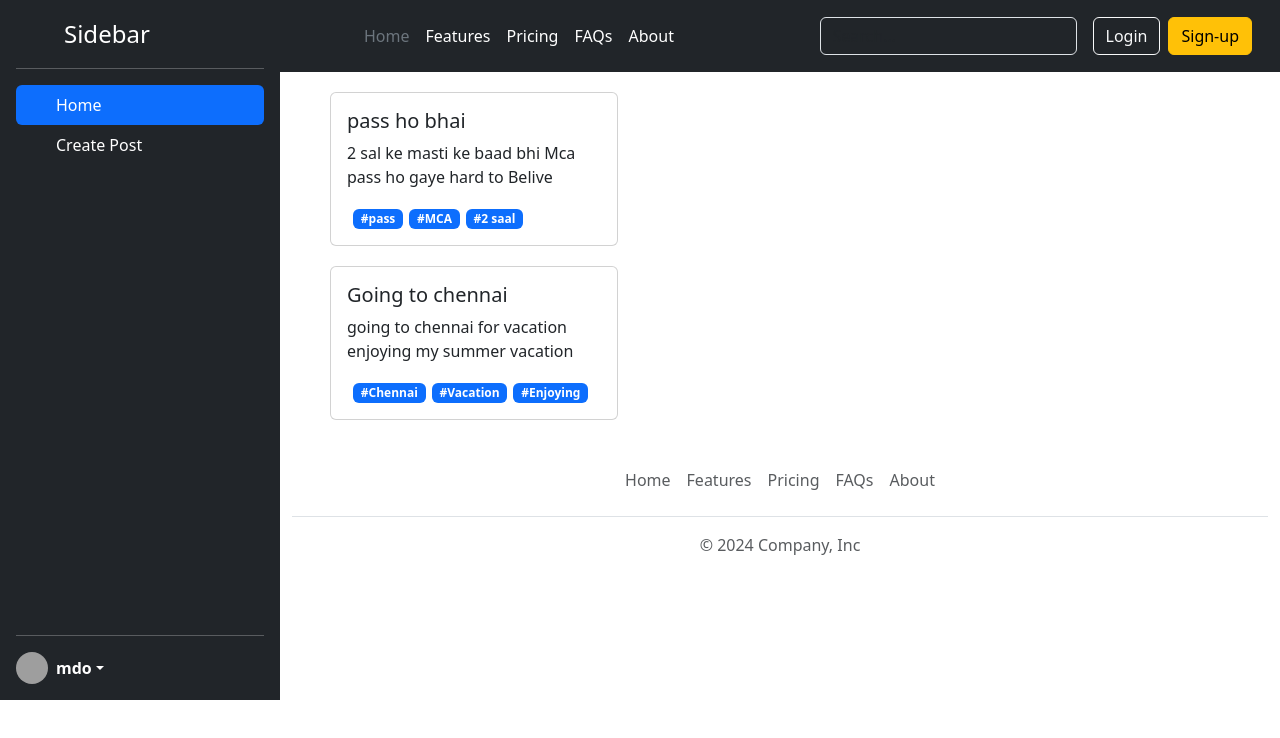
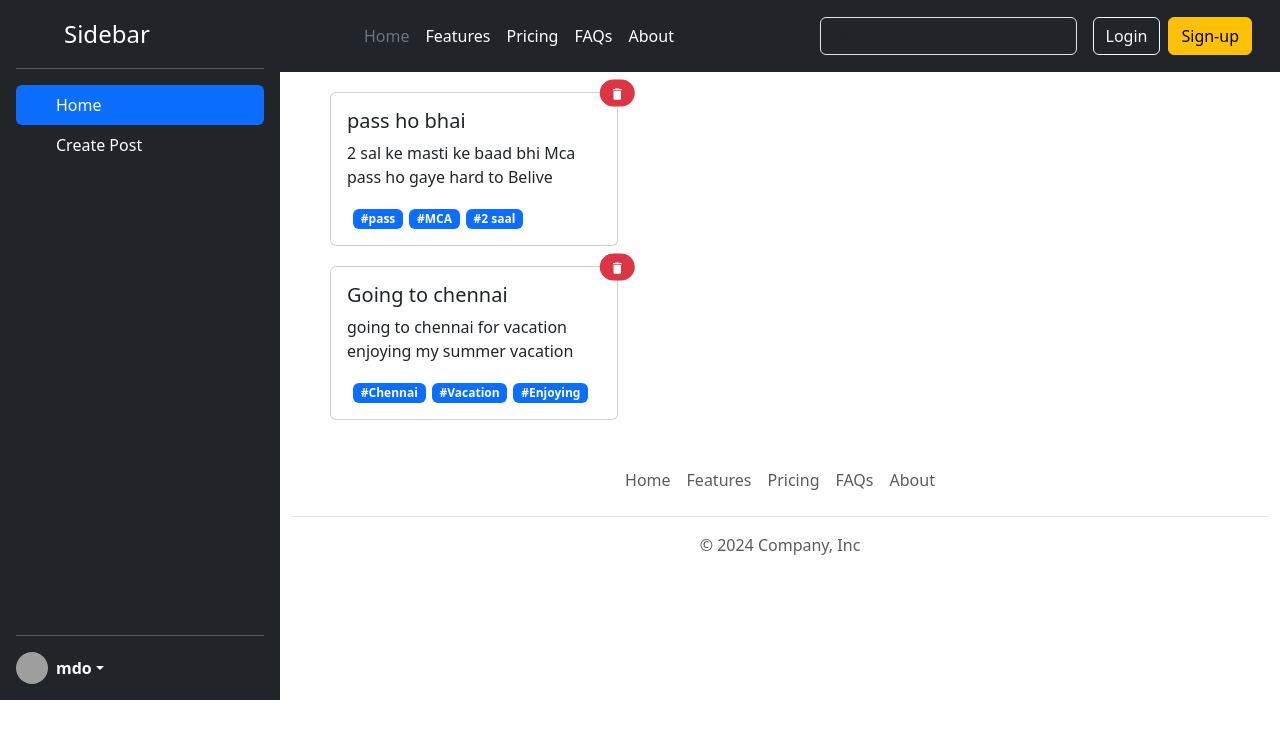
Before and after one commit to dg-codingbapunu/social-media-project-1, a React (Vite) app in the folder app/: page / in a window 1280 px wide. Shown: the top 738 px of the page. Built offline with nearby package versions, Linux system fonts and the light colour scheme; grey boxes are pictures that could not be loaded.

Commit message:
use react icon library

```diff
--- a/app/src/components/Post.jsx
+++ b/app/src/components/Post.jsx
@@ -1,9 +1,16 @@
+import { MdDelete } from "react-icons/md";
+
 const Post = ({ post }) => {
   return (
     <>
       <div className="card post-card" style={{ width: "18rem" }}>
         <div className="card-body">
-          <h5 className="card-title">{post.title}</h5>
+          <h5 className="card-title">
+            {post.title}
+            <span class="position-absolute top-0 start-100 translate-middle badge rounded-pill bg-danger">
+              <MdDelete />
+            </span>
+          </h5>
           <p className="card-text">{post.body}</p>
           {post.tags.map((tags) => (
             <span class="badge text-bg-primary tags">{`#${tags}`}</span>
```
